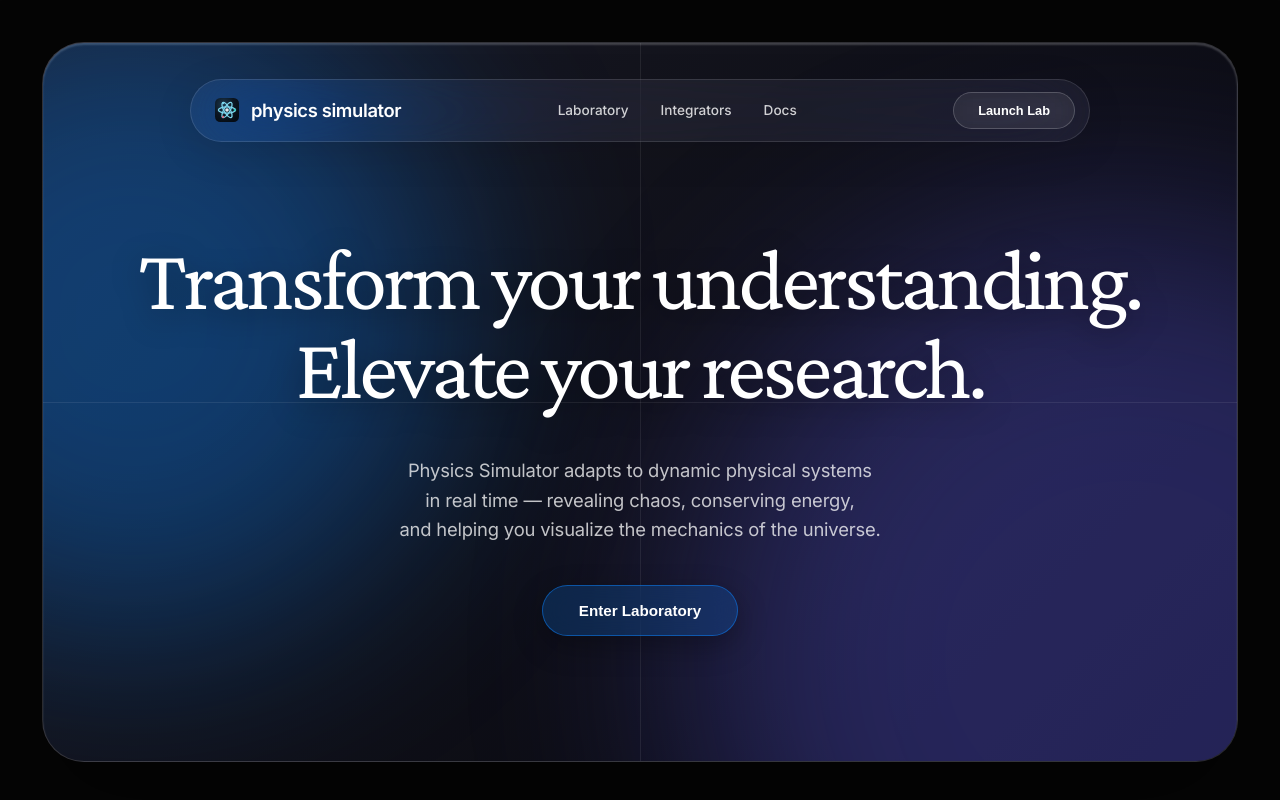
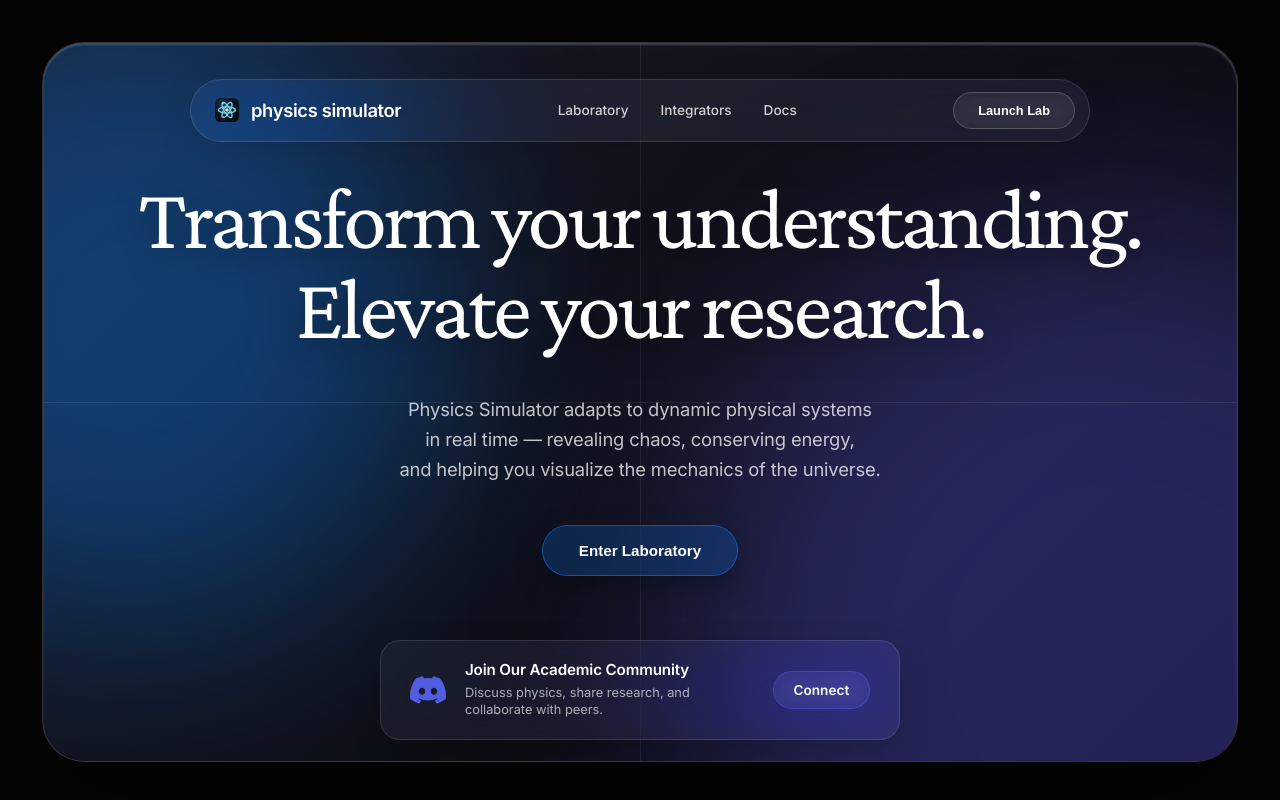
Before and after one commit to ShauryaAttreya37/physics-simulator, a React (Vite) app: page / in a window 1280 px wide. Built offline with nearby package versions, Linux system fonts and the light colour scheme; the HTML template or start-up script is replaced by a standard one.

Commit message:
feat: add Discord banner to landing page

```diff
--- a/src/pages/Home.css
+++ b/src/pages/Home.css
@@ -319,10 +319,86 @@ html, body {
   transition: translate 0.8s var(--ease-apple);
 }
 
+/* Discord Banner */
+.discord-banner {
+  margin-top: 4rem;
+  background: var(--glass-bg);
+  border: 1px solid var(--glass-border);
+  backdrop-filter: var(--glass-blur);
+  -webkit-backdrop-filter: var(--glass-blur);
+  border-radius: 20px;
+  padding: 1.2rem 1.8rem;
+  max-width: 520px;
+  box-shadow: 0 10px 30px rgba(0, 0, 0, 0.2);
+  transition: transform 0.4s var(--ease-apple), border-color 0.4s var(--ease-apple);
+}
+
+.discord-banner:hover {
+  border-color: rgba(88, 101, 242, 0.5); /* Subtle Discord blurple */
+  transform: translateY(-2px);
+}
+
+.discord-content {
+  display: flex;
+  align-items: center;
+  gap: 1.2rem;
+  text-align: left;
+}
+
+.discord-icon {
+  width: 36px;
+  height: 36px;
+  flex-shrink: 0;
+  opacity: 0.9;
+  color: #5865F2; /* Discord brand color */
+}
+
+.discord-text {
+  flex: 1;
+}
+
+.discord-text h3 {
+  margin: 0 0 0.3rem 0;
+  font-size: 0.95rem;
+  font-weight: 600;
+  color: #fff;
+  letter-spacing: -0.01em;
+}
+
+.discord-text p {
+  margin: 0;
+  font-size: 0.8rem;
+  color: rgba(255, 255, 255, 0.65);
+  line-height: 1.4;
+}
+
+.discord-btn {
+  background: rgba(88, 101, 242, 0.15);
+  color: #fff;
+  border: 1px solid rgba(88, 101, 242, 0.4);
+  text-decoration: none;
+  font-size: 0.85rem;
+  font-weight: 600;
+  padding: 10px 20px;
+  border-radius: 9999px;
+  white-space: nowrap;
+  transition: all 0.3s ease;
+  backdrop-filter: blur(8px);
+  -webkit-backdrop-filter: blur(8px);
+}
+
+.discord-btn:hover {
+  background: rgba(88, 101, 242, 0.3);
+  border-color: rgba(88, 101, 242, 0.8);
+  transform: translateY(-1px);
+}
+
 @media (max-width: 768px) {
   .home-wrapper { padding: 1rem; }
   .home-container { height: calc(100vh - 2rem); border-radius: 20px; }
   .hero-title { font-size: 3rem; }
   .grass-nav { flex-direction: column; gap: 1rem; padding: 1rem; }
   .nav-links { display: none; }
+  .discord-content { flex-direction: column; text-align: center; gap: 1rem; }
+  .discord-btn { width: 100%; text-align: center; }
 }
--- a/src/pages/Home.jsx
+++ b/src/pages/Home.jsx
@@ -70,6 +70,21 @@ export default function Home({ onNavigate }) {
           <button className="primary-btn parallax-btn" onClick={() => handleNavigate('topics')}>
             Enter Laboratory
           </button>
+
+          <div className="discord-banner parallax-btn">
+            <div className="discord-content">
+              <svg className="discord-icon" xmlns="http://www.w3.org/2000/svg" viewBox="0 0 127.14 96.36">
+                <path fill="currentColor" d="M107.7,8.07A105.15,105.15,0,0,0,81.47,0a72.06,72.06,0,0,0-3.36,6.83A97.68,97.68,0,0,0,49,6.83,72.37,72.37,0,0,0,45.64,0,105.89,105.89,0,0,0,19.39,8.09C2.79,32.65-1.71,56.6.54,80.21h0A105.73,105.73,0,0,0,32.71,96.36,77.7,77.7,0,0,0,39.6,85.25a68.42,68.42,0,0,1-10.85-5.18c.91-.66,1.8-1.34,2.66-2a75.57,75.57,0,0,0,64.32,0c.87.71,1.76,1.39,2.66,2a67.55,67.55,0,0,1-10.87,5.19,77,77,0,0,0,6.89,11.1A105.25,105.25,0,0,0,126.6,80.22h0C129.24,52.84,122.09,29.11,107.7,8.07ZM42.45,65.69C36.18,65.69,31,60,31,53s5-12.74,11.43-12.74S54,46,53.89,53,48.84,65.69,42.45,65.69Zm42.24,0C78.41,65.69,73.31,60,73.31,53s5-12.74,11.43-12.74S96.2,46,96.09,53,91.04,65.69,84.69,65.69Z"/>
+              </svg>
+              <div className="discord-text">
+                <h3>Join Our Academic Community</h3>
+                <p>Discuss physics, share research, and collaborate with peers.</p>
+              </div>
+              <a href="https://discord.gg/pbDm2rRECb" target="_blank" rel="noopener noreferrer" className="discord-btn">
+                Connect
+              </a>
+            </div>
+          </div>
         </main>
       </div>
     </div>
```
